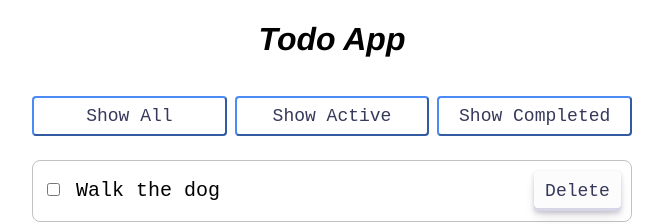
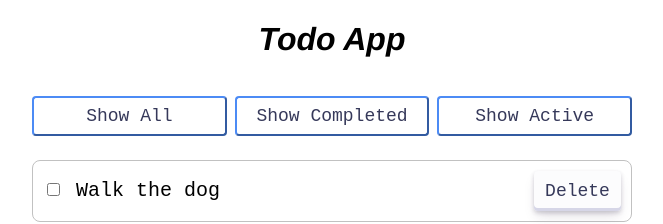
Before and after one commit to a-falkonia/todo-redux, a React (Create React App) app: page / in a window 1280 px wide. Shown: the top 224 px of the page, without its empty margins (308-971 px from the left). Built offline with nearby package versions, Linux system fonts and the light colour scheme.

Commit message:
Add filtering Todos

```diff
--- /dev/null
+++ b/src/components/FilterButton.tsx
@@ -0,0 +1,46 @@
+import styled from 'styled-components';
+
+const StyledButton = styled.button`
+  display: inline-flex;
+  flex: 1;
+  position: relative;
+  align-items: center;
+  justify-content: center;
+  overflow: hidden;
+  height: 40px;
+  padding: 0px 16px;
+  font-size: 18px;
+  font-family: monospace;
+  color: #36395a;
+  background-color: white;
+  border-color: #4c8bf5;
+  border-radius: 4px;
+  user-select: none;
+  cursor: pointer;
+
+  :not(:first-child) {
+    margin-left: 8px;
+  }
+`;
+
+interface Props {
+  filter: {
+    id: string;
+    label: string;
+  };
+  onFilterClick: (id: string) => void;
+}
+
+const FilterButton = ({ filter, onFilterClick }: Props) => {
+  return (
+    <StyledButton
+      onClick={() => {
+        onFilterClick(filter.id);
+      }}
+    >
+      {filter.label}
+    </StyledButton>
+  );
+};
+
+export default FilterButton;
--- a/src/components/FilterPanel.tsx
+++ b/src/components/FilterPanel.tsx
@@ -1,4 +1,7 @@
+import { useDispatch } from 'react-redux';
 import styled from 'styled-components';
+import { setVisibilityFilter } from '../redux/filterSlice';
+import FilterButton from './FilterButton';
 
 const StyledPanel = styled.div`
   display: flex;
@@ -6,35 +9,31 @@ const StyledPanel = styled.div`
   width: 100%;
   padding: 16px 0px;
 `;
-const StyledButton = styled.button`
-  display: inline-flex;
-  flex: 1;
-  position: relative;
-  align-items: center;
-  justify-content: center;
-  overflow: hidden;
-  height: 40px;
-  padding: 0px 16px;
-  font-size: 18px;
-  font-family: monospace;
-  color: #36395a;
-  background-color: white;
-  border-color: #4c8bf5;
-  border-radius: 4px;
-  user-select: none;
-  cursor: pointer;
 
-  :not(:first-child) {
-    margin-left: 8px;
-  }
-`;
+const filters = [
+  { id: 'SHOW_ALL', label: 'Show All' },
+  { id: 'SHOW_COMPLETED', label: 'Show Completed' },
+  { id: 'SHOW_ACTIVE', label: 'Show Active' },
+];
 
 const FilterPanel = () => {
+  const dispatch = useDispatch();
+  const setFilter = (id: string) => {
+    dispatch(
+      setVisibilityFilter({
+        filter: id,
+      })
+    );
+  };
   return (
     <StyledPanel>
-      <StyledButton>Show All</StyledButton>
-      <StyledButton>Show Active</StyledButton>
-      <StyledButton>Show Completed</StyledButton>
+      {filters.map((filter) => (
+        <FilterButton
+          key={filter.id}
+          filter={filter}
+          onFilterClick={setFilter}
+        />
+      ))}
     </StyledPanel>
   );
 };
--- a/src/components/TodoList.tsx
+++ b/src/components/TodoList.tsx
@@ -2,7 +2,8 @@ import styled from 'styled-components';
 import { Todo } from '../types.d';
 import { TodoListItem } from './TodoListItem';
 import { useSelector } from 'react-redux';
-import { TodoState } from '../redux';
+import { FilterState, TodoState } from '../redux';
+import { useState } from 'react';
 
 const StyledList = styled.ul`
   display: flex;
@@ -15,10 +16,26 @@ const StyledList = styled.ul`
 
 const TodoList = () => {
   const todos: Todo[] = useSelector((state: TodoState) => state.todos);
+  const filter: string = useSelector((state: FilterState) => state.filters);
+
+  const getVisibleTodos = (todos: Todo[], filter: string): Todo[] => {
+    switch (filter) {
+      case 'SHOW_ALL':
+        return todos;
+      case 'SHOW_COMPLETED':
+        return todos.filter((t) => t.completed);
+      case 'SHOW_ACTIVE':
+        return todos.filter((t) => !t.completed);
+      default:
+        return todos;
+    }
+  };
+
+  const visibleTodos = getVisibleTodos(todos, filter);
 
   return (
     <StyledList>
-      {todos.map((todo) => (
+      {visibleTodos.map((todo) => (
         <TodoListItem key={todo.id} {...todo} />
       ))}
     </StyledList>
--- /dev/null
+++ b/src/redux/filterSlice.ts
@@ -0,0 +1,17 @@
+import { createSlice } from "@reduxjs/toolkit";
+
+const initialState = 'SHOW_ALL'
+
+const filterSlice = createSlice({
+    name: "visibilityFilter",
+    initialState,
+    reducers: {
+        setVisibilityFilter: (state, action) => {
+            state = action.payload.filter
+            return state
+        }
+    }
+})
+
+export const { setVisibilityFilter } = filterSlice.actions
+export default filterSlice.reducer
--- a/src/redux/index.ts
+++ b/src/redux/index.ts
@@ -1,7 +1,9 @@
 import { configureStore } from '@reduxjs/toolkit'
 import todoReducer from './todoSlice'
+import filterReducer from './filterSlice'
 
-const store = configureStore({ reducer: { todos: todoReducer } })
+const store = configureStore({ reducer: { todos: todoReducer, filters: filterReducer } })
 
 export type TodoState = ReturnType<typeof store.getState>;
+export type FilterState = ReturnType<typeof store.getState>
 export default store
```
